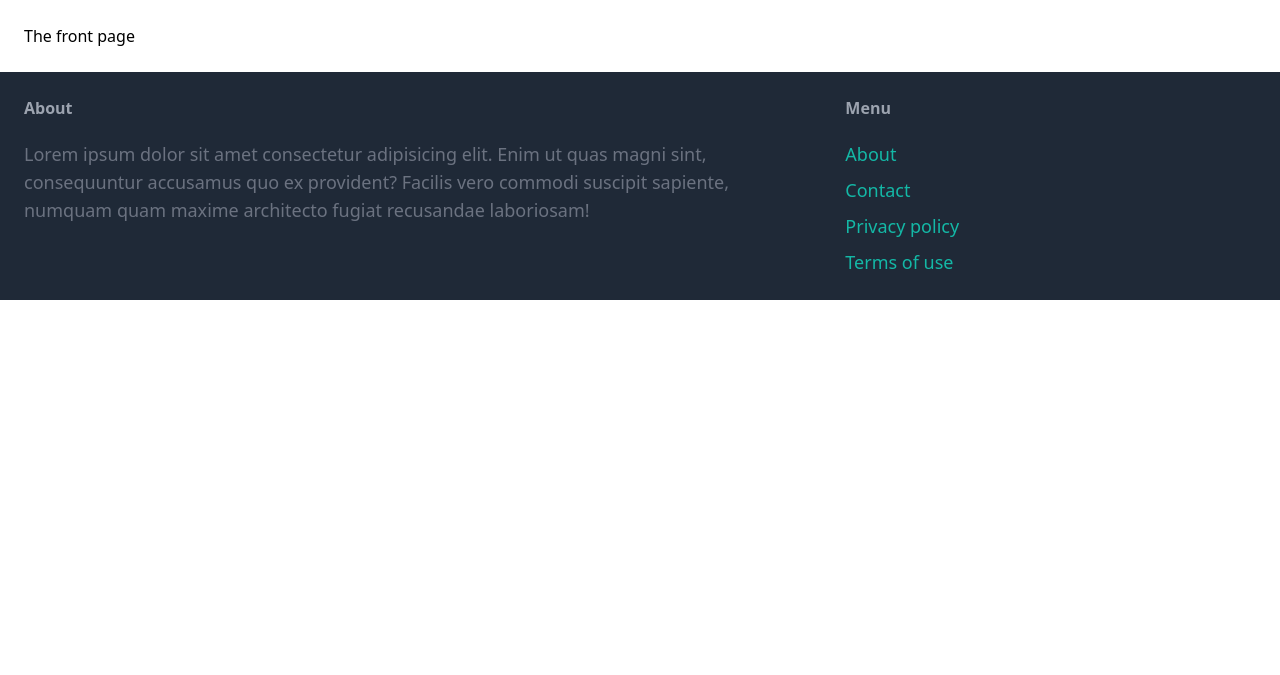
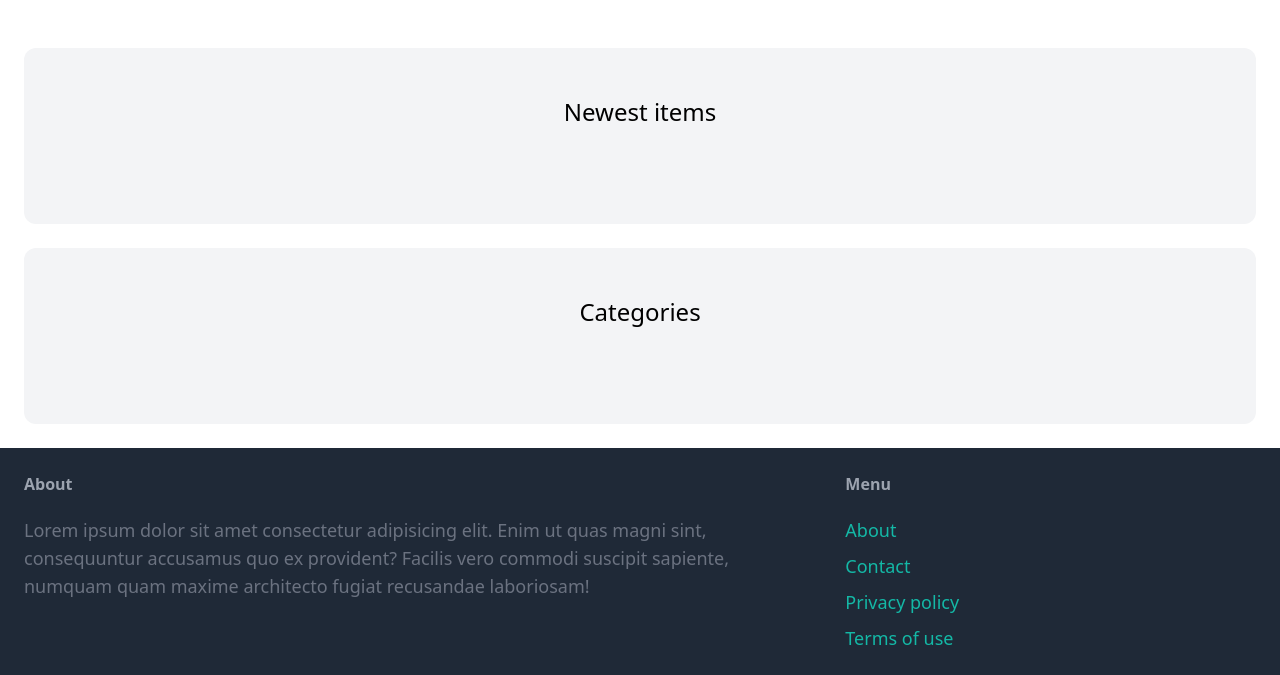
Before and after one commit to pawbialobrzeski/essa_project, a Django app: page / in a window 1280 px wide. Shown: the part 77-752 px from the top of the page. Run offline with Django 3.2, Linux system fonts and the light colour scheme; data that the repository does not hold is empty; parts of the project's set-up code (start-up, migrations or seed data) failed here and were passed over; some libraries are stand-ins or nearby versions.

Commit message:
Adding items and showing them on page

```diff
--- a/Projekt/Projekt/settings.py
+++ b/Projekt/Projekt/settings.py
@@ -120,6 +120,8 @@ USE_TZ = True
 # https://docs.djangoproject.com/en/3.2/howto/static-files/
 
 STATIC_URL = '/static/'
+MEDIA_URL = 'media/'
+MEDIA_ROOT = BASE_DIR / 'media'
 
 # Default primary key field type
 # https://docs.djangoproject.com/en/3.2/ref/settings/#default-auto-field
--- a/Projekt/Projekt/urls.py
+++ b/Projekt/Projekt/urls.py
@@ -1,3 +1,5 @@
+from django.conf import settings
+from django.conf.urls.static import static
 from django.contrib import admin
 from django.urls import path
 from core.views import index, contact
@@ -5,4 +7,4 @@ urlpatterns = [
     path('', index, name = 'index'),
     path('contact/', contact, name='contact'),
     path('admin/', admin.site.urls),
-]
+] + static(settings.MEDIA_URL, document_root=settings.MEDIA_ROOT)
--- a/Projekt/core/templates/core/index.html
+++ b/Projekt/core/templates/core/index.html
@@ -3,5 +3,40 @@
 {% block title %}Welcome{% endblock %}
 
 {% block content %}
-    <h1>The front page</h1>
+    <div class="mt-6 px-6 py-12 bg-gray-100 rounded-xl">
+        <h2 class="mb-12 text-2xl text-center">Newest items</h2>
+
+        <div class="grid grid-cols-3 gap-3">
+            {% for item in items %}
+            <div>
+                <a href="#">
+                    <div>
+                        <img src="{{ item.image.url }}" class="rounded-t-xl">
+                    </div>
+
+                    <div class="p-6 bg-white rounded-b-xl">
+                        <h2 class="text-2xl">{{ item.name }}</h2>
+                        <p class="text-gray-500">Price: {{ item.price }}</p>
+                    </div>
+                </a>
+            </div>
+            {% endfor %}
+        </div>
+    </div>
+    <div class="mt-6 px-6 py-12 bg-gray-100 rounded-xl">
+        <h2 class="mb-12 text-2xl text-center">Categories</h2>
+
+        <div class="grid grid-cols-3 gap-3">
+            {% for category in categories %}
+            <div>
+                <a href="#">
+                    <div class="p-6 bg-white rounded-b-xl">
+                        <h2 class="text-2xl">{{ category.name }}</h2>
+                        <p class="text-gray-500">{{ category.items.count }} items</p>
+                    </div>
+                </a>
+            </div>
+            {% endfor %}
+            </div>
+    </div>
 {% endblock %}
--- a/Projekt/core/views.py
+++ b/Projekt/core/views.py
@@ -1,7 +1,13 @@
 from django.shortcuts import render
+from item.models import Category, Item
 
 def index(request):
-    return render(request, 'core/index.html')
+    items = Item.objects.filter(is_sold=False)[0:6]
+    categories = Category.objects.all()
+    return render(request, 'core/index.html', {
+        'categories': categories,
+        'items': items,
+    })
 
 def contact(request):
     return render(request, 'core/contact.html')
--- a/Projekt/item/admin.py
+++ b/Projekt/item/admin.py
@@ -1,5 +1,6 @@
 from django.contrib import admin
 
-from .models import Category
+from .models import Category, Item
 
 admin.site.register(Category)
+admin.site.register(Item)
--- a/Projekt/item/models.py
+++ b/Projekt/item/models.py
@@ -20,4 +20,7 @@ class Item(models.Model):
     image = models.ImageField(upload_to='item_images', blank= True, null=True)
     is_sold = models.BooleanField(default=False)
     created_by = models.ForeignKey(User, related_name='items', on_delete=models.CASCADE)
-    created_at = models.DateTimeField(auto_new_add=True)
+    created_at = models.DateTimeField(auto_now_add=True)
+
+    def __str__(self):
+        return self.name
```
Also changed, not shown: Projekt/item/migrations/0002_alter_category_options_item.py (added), Projekt/media/item_images/1_max.jpg (added), Projekt/media/item_images/P00613431.jpg (added).
